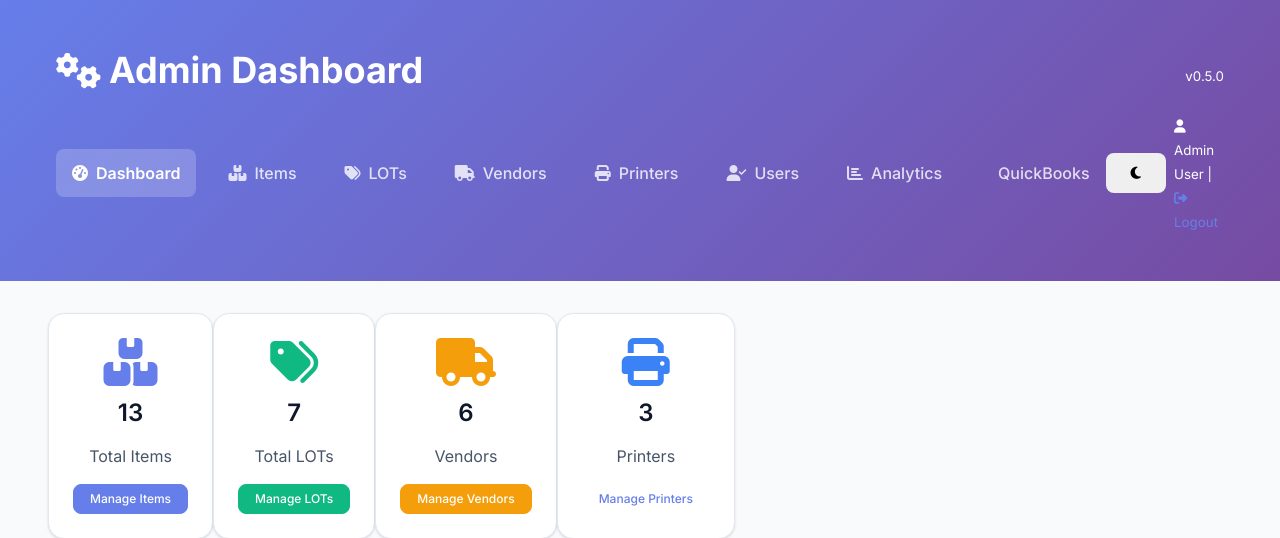
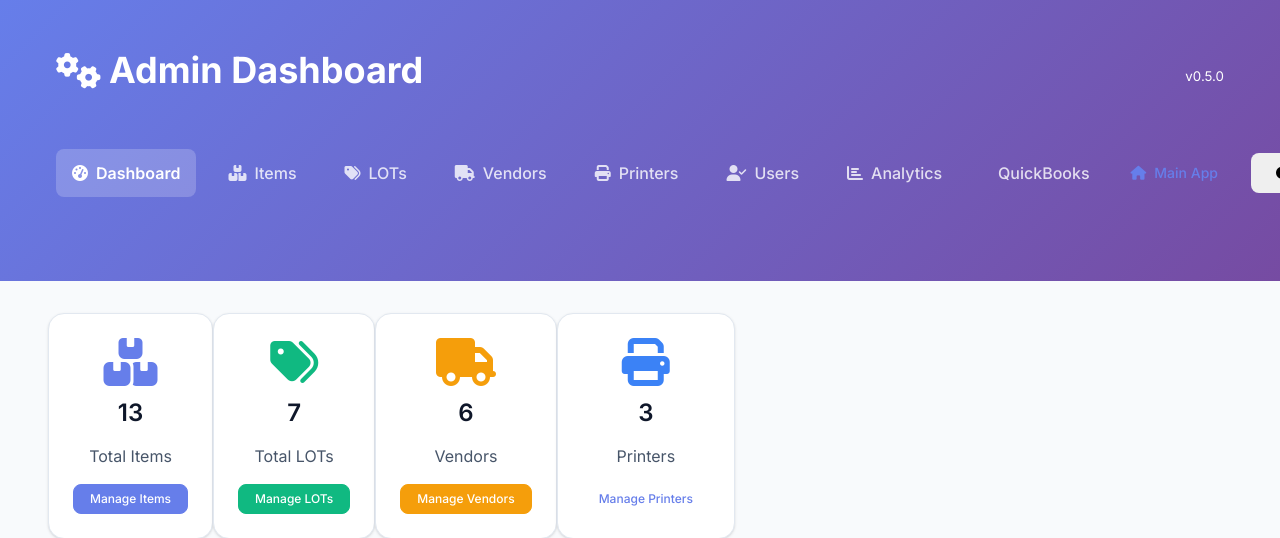
Before and after one commit to covxx/Paleta, a Flask app: page /admin in a window 1280 px wide; the page is wider, and only the part inside the window is pictured. Shown: the top 538 px of that part. Run offline with Flask 3, Linux system fonts and the light colour scheme; a user stored in the database is signed in; data comes from the database, SQL or seed files in the repository.

Commit message:
Add 'Back to Main App' navigation link to all admin pages

```diff
--- a/templates/admin_analytics.html
+++ b/templates/admin_analytics.html
@@ -39,6 +39,9 @@
                 </a>
             </nav>
             <div class="header-actions">
+                <a href="/" class="btn btn-outline-light me-2" title="Back to Main App">
+                    <i class="fas fa-home"></i> Main App
+                </a>
                 <button class="btn btn-outline-light me-2" onclick="toggleTheme()" id="themeToggle">
                     <i class="fas fa-moon" id="themeIcon"></i>
                 </button>
--- a/templates/admin_dashboard.html
+++ b/templates/admin_dashboard.html
@@ -39,6 +39,9 @@
                 </a>
             </nav>
             <div class="header-actions">
+                <a href="/" class="btn btn-outline-light me-2" title="Back to Main App">
+                    <i class="fas fa-home"></i> Main App
+                </a>
                 <button class="btn btn-outline-light me-2" onclick="toggleTheme()" id="themeToggle">
                     <i class="fas fa-moon" id="themeIcon"></i>
                 </button>
--- a/templates/admin_items.html
+++ b/templates/admin_items.html
@@ -39,6 +39,9 @@
                 </a>
             </nav>
             <div class="header-actions">
+                <a href="/" class="btn btn-outline-light me-2" title="Back to Main App">
+                    <i class="fas fa-home"></i> Main App
+                </a>
                 <button class="btn btn-outline-light me-2" onclick="toggleTheme()" id="themeToggle">
                     <i class="fas fa-moon" id="themeIcon"></i>
                 </button>
--- a/templates/admin_lots.html
+++ b/templates/admin_lots.html
@@ -39,6 +39,9 @@
                 </a>
             </nav>
             <div class="header-actions">
+                <a href="/" class="btn btn-outline-light me-2" title="Back to Main App">
+                    <i class="fas fa-home"></i> Main App
+                </a>
                 <button class="btn btn-outline-light me-2" onclick="toggleTheme()" id="themeToggle">
                     <i class="fas fa-moon" id="themeIcon"></i>
                 </button>
--- a/templates/admin_printers.html
+++ b/templates/admin_printers.html
@@ -39,6 +39,9 @@
                 </a>
             </nav>
             <div class="header-actions">
+                <a href="/" class="btn btn-outline-light me-2" title="Back to Main App">
+                    <i class="fas fa-home"></i> Main App
+                </a>
                 <button class="btn btn-outline-light me-2" onclick="toggleTheme()" id="themeToggle">
                     <i class="fas fa-moon" id="themeIcon"></i>
                 </button>
--- a/templates/admin_users.html
+++ b/templates/admin_users.html
@@ -39,6 +39,9 @@
                 </a>
             </nav>
             <div class="header-actions">
+                <a href="/" class="btn btn-outline-light me-2" title="Back to Main App">
+                    <i class="fas fa-home"></i> Main App
+                </a>
                 <button class="btn btn-outline-light me-2" onclick="toggleTheme()" id="themeToggle">
                     <i class="fas fa-moon" id="themeIcon"></i>
                 </button>
--- a/templates/admin_vendors.html
+++ b/templates/admin_vendors.html
@@ -39,6 +39,9 @@
                 </a>
             </nav>
             <div class="header-actions">
+                <a href="/" class="btn btn-outline-light me-2" title="Back to Main App">
+                    <i class="fas fa-home"></i> Main App
+                </a>
                 <button class="btn btn-outline-light me-2" onclick="toggleTheme()" id="themeToggle">
                     <i class="fas fa-moon" id="themeIcon"></i>
                 </button>
--- a/templates/quickbooks_admin.html
+++ b/templates/quickbooks_admin.html
@@ -320,6 +320,9 @@
         </div>
 
         <div class="qb-actions">
+            <a href="/" class="btn btn-outline-light" title="Back to Main App">
+                <i class="fas fa-home"></i> Main App
+            </a>
             <button class="btn btn-outline-light" onclick="testConnection()">
                 <i class="fas fa-plug"></i> Test Connection
             </button>
```
